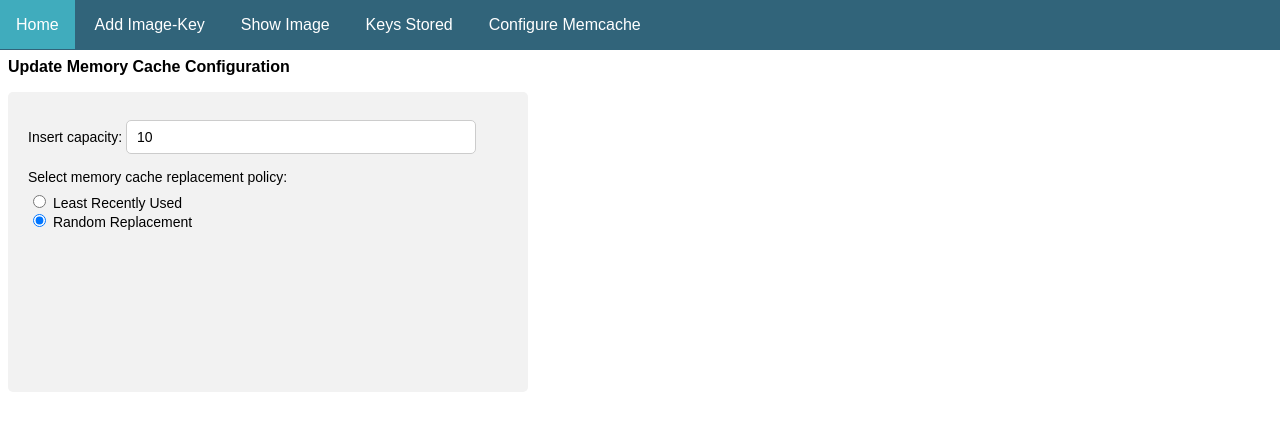
After one commit to Josh-Abraham/CloudComputingA1, a Python web app: template src/app/templates/memcache_params.html in a window 1280 px wide. The commit adds this page. Shown: the top 431 px of the page. Run offline with Jinja, Linux system fonts and the light colour scheme; the template is opened without the code that fills it: most values are stand-ins (such as "Sample title", 1, 10 or a date in 2020).

Commit message:
memcache config

```diff
--- /dev/null
+++ b/src/app/config.py
@@ -0,0 +1,3 @@
+db_config = {
+
+}
--- a/src/app/static/core-style.css
+++ b/src/app/static/core-style.css
@@ -87,3 +87,7 @@ h3 {
   max-width: 100%;
   max-height: calc(100vh - 200px);
 }
+
+.label-padding {
+  line-height: 30px;
+}
--- /dev/null
+++ b/src/app/templates/memcache_params.html
@@ -0,0 +1,60 @@
+<!DOCTYPE html>
+<head>
+    <title>ECE1779 Assignment One</title>
+    <link rel="stylesheet" href='/static/core-style.css' />
+</head>
+<html>
+    <body>
+        {% include "top_bar.html" %}
+        <h3>Update Memory Cache Configuration</h3>
+        <form
+            class="form-outline"
+            style="height: 260px"
+            method="post">
+
+            <label for="capacity">Insert capacity:</label>
+            <input
+                type="text"
+                id="capacity"
+                name="capacity"
+                value="{{ capacity }}"
+                class="type-select">
+
+            <label for="cache_replacement" class="label-padding">
+                Select memory cache replacement policy:
+            </label>
+            {% if replacement_policy == "LRU" %}
+            <div>
+                <input type="radio" id="lru" name="drone" checked value="lru">
+                <label for="lru">Least Recently Used</label>
+            </div>
+            <div>
+                <input type="radio" id="random" name="drone" value="random">
+                <label for="random">Random Replacement</label>
+            </div>
+            {% else %}
+            <div>
+                <input type="radio" id="lru" name="drone" value="lru">
+                <label for="lru">Least Recently Used</label>
+            </div>
+            <div>
+                <input type="radio" id="random" name="drone" checked value="random">
+                <label for="random">Random Replacement</label>
+            </div>
+            {% endif %}
+            <div>
+                <!-- {% if capacity is defined %}
+                    {% if save_status == "OK" %}
+                        <h4 style="text-align: center; color: green">Image Successfully Added</h4>
+                    {% else %}
+                        <h4 style="text-align: center; color: rgb(172, 16, 16)">Invalid - Image Not Added</h4>
+                    {% endif %}
+                {% endif %} -->
+            </div>
+        </form>
+
+
+
+
+    <body>
+</html>
--- a/src/app/templates/top_bar.html
+++ b/src/app/templates/top_bar.html
@@ -3,4 +3,5 @@
   <a href="addKey">Add Image-Key</a>
   <a href="show_image"> Show Image</a>
   <a href="key_store">Keys Stored</a>
+  <a href="memcache_params">Configure Memcache</a>
 </div>
```
Also changed, not shown: src/app/routes.py (+8 -0 lines).
